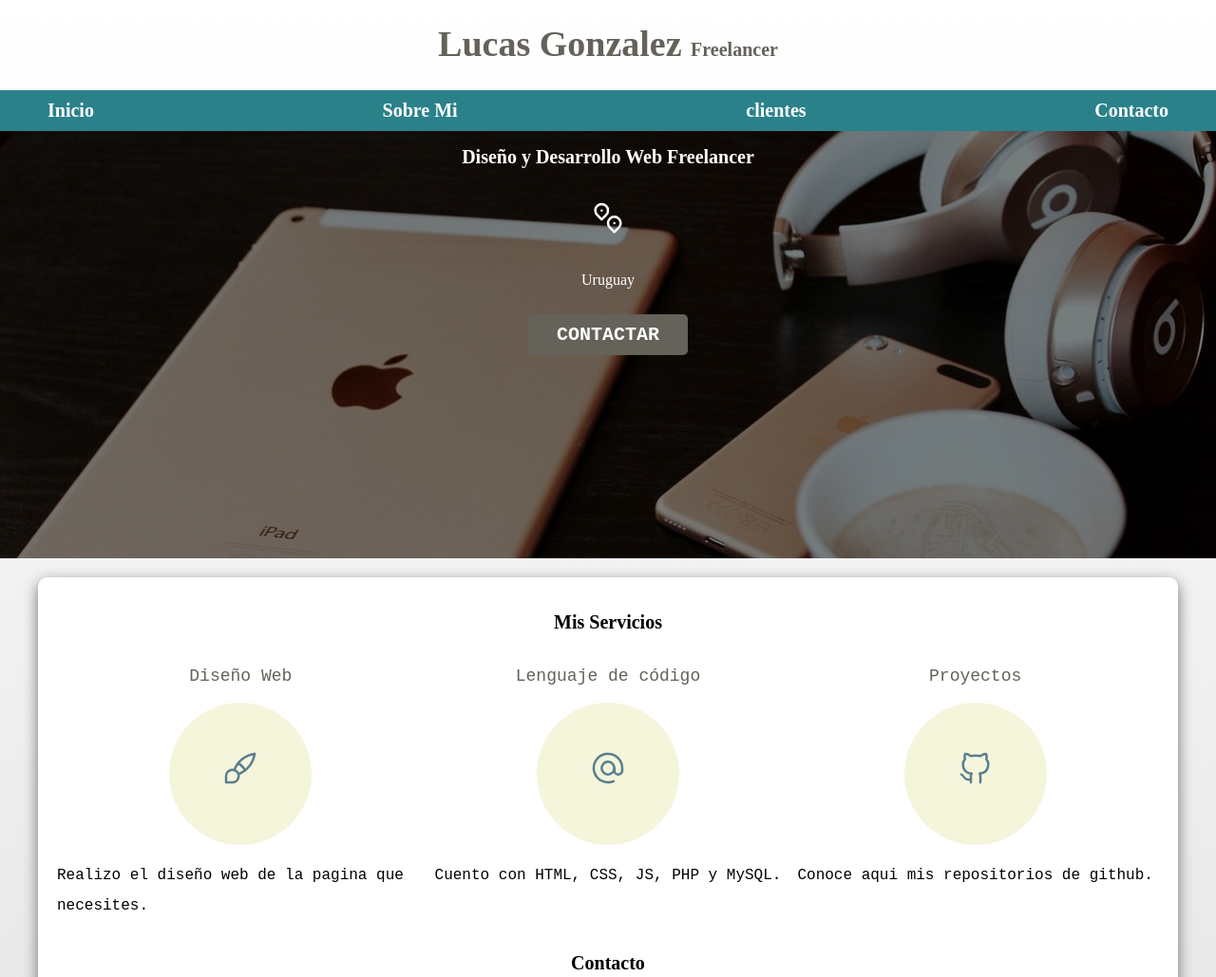
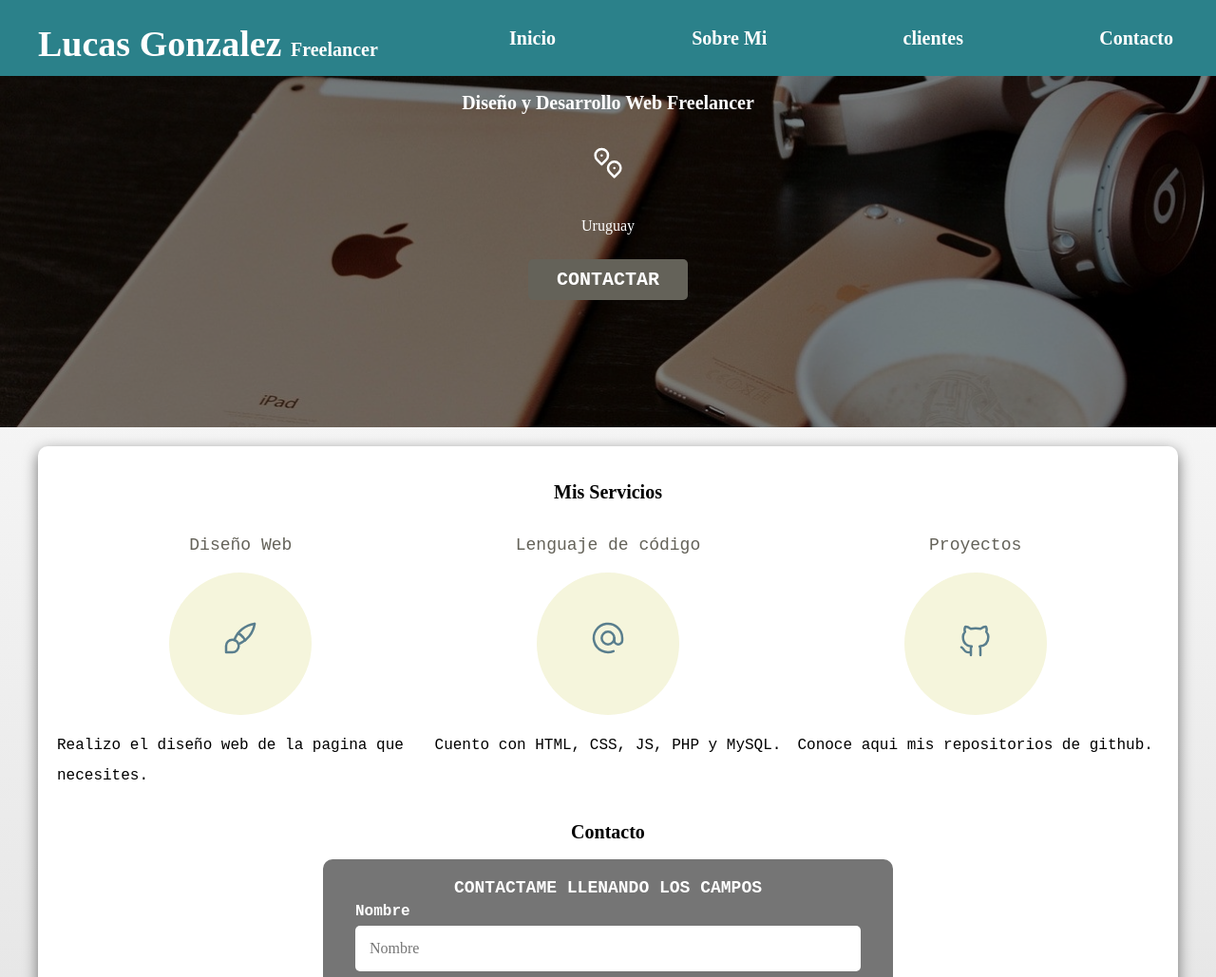
Before and after one commit to avarageuser/Freelancer, a plain HTML site: page index.html in a window 1280 px wide. Shown: the top 1029 px of the page at 95% size. Drawn offline with Linux system fonts and the light colour scheme; a web font is replaced by a local one.

Commit message:
detallesss

```diff
--- a/index.html
+++ b/index.html
@@ -11,24 +11,23 @@
     <link href="https://fonts.googleapis.com/css2?family=Ysabeau SC:wght@500&family=Varela+Round&display=swap" rel="stylesheet">
     <link rel="preload" href="styles.css" as="styles">
     <link rel="stylesheet" href="styles.css">
+</head>
 
-</head>
 <body>
     <header>
+    <div class="nav-bg">
+    <nav class="navegacion-1 contenedor">
         <h1 class="titulo">Lucas Gonzalez <span>Freelancer</span></h1>
+        <a href="#inicio">Inicio</a>
+        <a href="https://www.linkedin.com/in/lucas-gonzalez-a222ba293/">Sobre Mi</a>
+        <a href="#">clientes</a>
+        <a href="#contacto">Contacto</a>
+    </nav>
+    </div>
     </header>
 
-    <div class="nav-bg">
-    <nav class="navegacion-1 contenedor">
-        <a href="#">Inicio</a>
-        <a href="#">Sobre Mi</a>
-        <a href="#">clientes</a>
-        <a href="#">Contacto</a>
-    </nav>
-    </div>
-
     <section class="freelancer">
-        <div class="contenido-freelancer">
+        <div class="contenido-freelancer" id="inicio">
         <h2>Diseño y Desarrollo Web <span>Freelancer</span></h2>
 
         <p>
@@ -82,10 +81,10 @@
     <section class="servicio">
         <h3>Proyectos</h3>
         <div class="iconos">
-        <p><svg xmlns="http://www.w3.org/2000/svg" class="icon icon-tabler icon-tabler-brand-github" width="40" height="40" viewBox="0 0 24 24" stroke-width="1.5" stroke="#597e8d" fill="none" stroke-linecap="round" stroke-linejoin="round">
+        <a href="https://github.com/avarageuser"><svg xmlns="http://www.w3.org/2000/svg" class="icon icon-tabler icon-tabler-brand-github" width="40" height="40" viewBox="0 0 24 24" stroke-width="1.5" stroke="#597e8d" fill="none" stroke-linecap="round" stroke-linejoin="round">
             <path stroke="none" d="M0 0h24v24H0z" fill="none"/>
             <path d="M9 19c-4.3 1.4 -4.3 -2.5 -6 -3m12 5v-3.5c0 -1 .1 -1.4 -.5 -2c2.8 -.3 5.5 -1.4 5.5 -6a4.6 4.6 0 0 0 -1.3 -3.2a4.2 4.2 0 0 0 -.1 -3.2s-1.1 -.3 -3.5 1.3a12.3 12.3 0 0 0 -6.2 0c-2.4 -1.6 -3.5 -1.3 -3.5 -1.3a4.2 4.2 0 0 0 -.1 3.2a4.6 4.6 0 0 0 -1.3 3.2c0 4.6 2.7 5.7 5.5 6c-.6 .6 -.6 1.2 -.5 2v3.5" />
-          </svg></p>
+          </svg></a>
         </div>
         <p>Conoce aqui mis repositorios de github.</p>
     </section>
@@ -94,19 +93,19 @@
 
 <section>
     <h2>Contacto</h2>
-    <form class="formulario">
+    <form action="https://formsubmit.co/7dd9365c1c15be91f158f0dad3f7c4c7" method="POST" class="formulario" id="contacto">
         <fieldset>
             <legend>Contactame llenando los campos</legend>
 
     <div class="contenedor campos">
         <div class="campo">
             <label for="name">Nombre</label>
-            <input class="input-text" type="text" maxlength="50" id="name" placeholder="Nombre">
+            <input class="input-text" type="text" maxlength="50" name="nombre" placeholder="Nombre">
         </div>
 
         <div class="campo">
             <label for="Telefono">Teléfono</label>
-            <input class="input-text" type="number" maxlength="" id="Telefono" placeholder="Telefono">
+            <input class="input-text" type="number" maxlength="" name="Celular" placeholder="Telefono">
         </div>
 
         <div class="campo">
@@ -125,14 +124,12 @@
         </div>
 
         </fieldset>
-
+        <input type="hidden" name="_captcha" value="false">
+        <input type="hidden" name="_next" value="https://avarageuser.github.io/freelancer/">
     </form>
 
 </section>
 </main>
-
-
-
 
 <footer class="footer">
     <p>Todos los derechos resevados. Lucas Gonzalez</p>
--- a/styles.css
+++ b/styles.css
@@ -11,6 +11,8 @@ html {
     font-size: 62.5%; /* hace que el formulario sea responsive */
     box-sizing: border-box;
     scroll-snap-type: y mandatory;
+    scroll-behavior: smooth;
+    z-index: 1;
 }
 
 /* el scroll para la pagina */
@@ -32,7 +34,7 @@ body {
 h1 {
     font-size: 3.8rem; /* hace el formulario responsive */
       /* 1rem = 10px */
-      color: var(--primario);
+      color: var(--blanco);
       font-family: Ysabeau SC;
 }
 
@@ -47,6 +49,12 @@ h3 {
 
 h1,h2,h3 {
     text-align: center;
+}
+
+header {
+    position: fixed;
+    z-index: 1;
+    width: 100%;
 }
 
 .titulo span {
@@ -100,7 +108,7 @@ h1,h2,h3 {
 .navegacion-1 {
     display: flex;
     flex-direction: column;
-
+    height: 80px;
 }
 
 @media (min-width: 768px) {
@@ -116,8 +124,11 @@ h1,h2,h3 {
     font-size: 2rem;
     font-weight: 700;
     font-family: Ysabeau SC;
-    padding: 1rem;
+    padding: .5rem;
+    align-items: center;
+    display: flex;
 }
+
 /* sombre en los botones de la barra de mas arriba */
 .navegacion-1 a:hover {
     background-color: var(--gris);
@@ -138,8 +149,8 @@ h1,h2,h3 {
     /* background-color: rgba(0, 0, 0, .5); */
     background-color: rgb(0 0 0 / 50%);
     width: 100%;
-    height: 100%;
-
+    height: 370px;
+    top: 8rem;
     display: flex;
     flex-direction: column;
     align-items: center;
@@ -227,6 +238,7 @@ h1,h2,h3 {
     font-weight: bold;
     margin-bottom: .5rem;
     display: block;
+    font-family: monospace;
 }
 
 .campo textarea {
```
Also changed, not shown: script.js (added).
